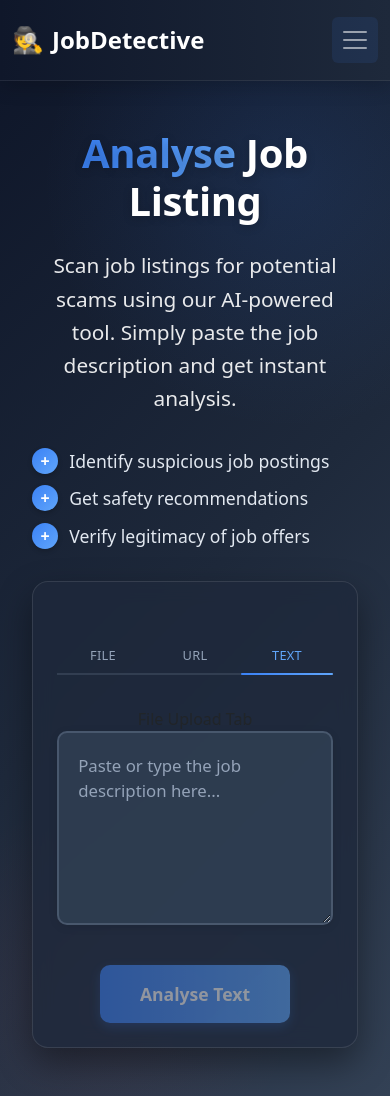
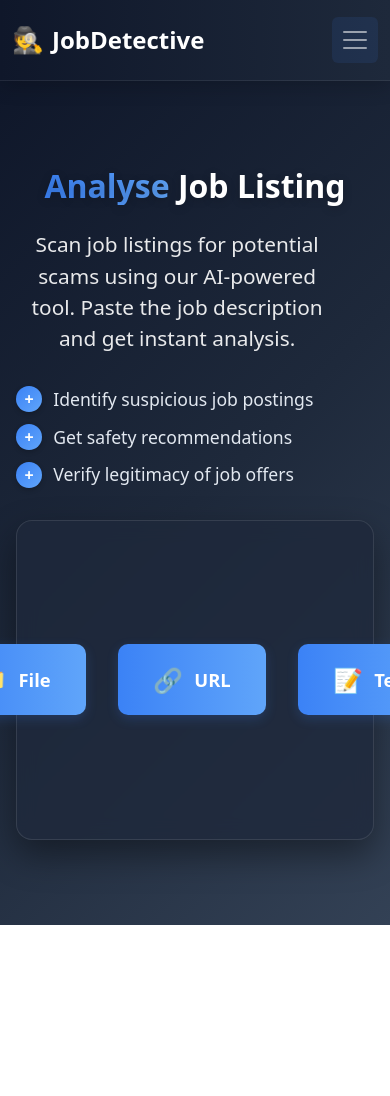
Before and after one commit to notadityah/FIT5120-JobDetective, a Vue app: page /analyse in a window 390 px wide. After the commit the page ends 925 px from the top, so only its background shows below. Built offline with nearby package versions, Linux system fonts and the light colour scheme.

Commit message:
refactor: Clean up AnalyzeView component structure and styles

```diff
--- a/src/views/AnalyzeView.vue
+++ b/src/views/AnalyzeView.vue
@@ -3,10 +3,11 @@
     <div class="analyze-section">
       <div class="content-wrapper">
         <div class="analyze-text">
-          <h1 class="analyze-title"><span class="title-accent">Analyse</span> Job Listing</h1>
+          <h1 class="analyze-title">
+            <span class="title-accent">Analyse</span> Job Listing
+          </h1>
           <p class="analyze-subtitle">
-            Scan job listings for potential scams using our AI-powered tool. Simply paste the job
-            description and get instant analysis.
+            Scan job listings for potential scams using our AI-powered tool. Paste the job description and get instant analysis.
           </p>
           <div class="features-list">
             <div class="feature-item">
@@ -24,67 +25,31 @@
           </div>
         </div>
 
-        <div class="upload-section">
-          <TabNavigation :tabs="tabs" v-model:activeTab="activeTab" @tab-click="handleTabClick" />
-
-          <div class="tab-content">
-            File Upload Tab
-            <div v-if="activeTab === 'file'" class="file-upload-area">
-              <div class="upload-icon">
-                <svg
-                  xmlns="http://www.w3.org/2000/svg"
-                  width="100"
-                  height="100"
-                  viewBox="0 0 24 24"
-                  fill="#63b3ed"
-                >
-                  <g
-                    fill="none"
-                    stroke="#63b3ed"
-                    stroke-linecap="round"
-                    stroke-linejoin="round"
-                    stroke-width="0.75"
-                  >
-                    <path d="M14 3v4a1 1 0 0 0 1 1h4" />
-                    <path
-                      d="M17 21H7a2 2 0 0 1-2-2V5a2 2 0 0 1 2-2h7l5 5v11a2 2 0 0 1-2 2zm-5-10v6"
-                    />
-                    <path d="M9.5 13.5L12 11l2.5 2.5" />
-                  </g>
-                </svg>
-              </div>
-              <button class="choose-file-btn disabled">Choose file</button>
+        <div class="input-section">
+          <!-- 1. 只显示三个输入类型按钮 -->
+          <div v-if="!inputTypeSelected" class="input-type-btns">
+            <button class="input-btn" @click="selectInputType('file')">
+              <span class="input-btn-icon">📁</span> File
+            </button>
+            <button class="input-btn" @click="selectInputType('url')">
+              <span class="input-btn-icon">🔗</span> URL
+            </button>
+            <button class="input-btn" @click="selectInputType('text')">
+              <span class="input-btn-icon">📝</span> Text
+            </button>
           </div>
 
-            <!-- URL Tab -->
-            <div v-if="activeTab === 'url'" class="url-input-area">
-              <input
-                type="url"
-                placeholder="Paste job listing URL here..."
-                class="url-input disabled"
-                v-model="urlInput"
-                disabled
-              />
-              <button class="analyze-btn disabled">Analyze URL</button>
+          <!-- 2. 选择后淡入显示输入区 -->
+          <transition name="fade">
+            <div v-if="inputTypeSelected" class="unified-input-area">
+              <div class="input-type-label">
+                Current input: <span class="input-type">{{ inputTypeSelectedLabel }}</span>
+                <button class="change-type-btn" @click="resetInputType" title="Change input type">⟲</button>
               </div>
-
-            <!-- Search Tab -->
-            <div v-if="activeTab === 'search'" class="search-input-area">
-              <!-- Show loading spinner while analyzing -->
-              <LoadingSpinner
-                v-if="isAnalyzing"
-                variant="analyzing"
-                message="Analysing job posting..."
-                sub-message="This may take a few moments"
-                size="medium"
-              />
-
-              <!-- Show normal input when not analyzing -->
-              <div v-else>
               <textarea
+                v-model="textInput"
+                class="search-textarea"
                 placeholder="Paste or type the job description here..."
-                  class="search-textarea"
-                  v-model="textInput"
                 rows="6"
                 maxlength="5000"
               ></textarea>
@@ -94,11 +59,10 @@
                 :disabled="!textInput.trim()"
                 class="analyze-btn"
               >
-                  Analyse Text
+                Analyse
               </BaseButton>
             </div>
-            </div>
-          </div>
+          </transition>
         </div>
       </div>
 
@@ -114,305 +78,54 @@
 </template>
 
 <script>
-import TabNavigation from '@/components/TabNavigation.vue'
 import BaseButton from '@/components/BaseButton.vue'
-import LoadingSpinner from '@/components/LoadingSpinner.vue'
 
 export default {
   name: 'AnalyzeView',
-  components: {
-    TabNavigation,
-    BaseButton,
-    LoadingSpinner,
-  },
+  components: { BaseButton },
   data() {
     return {
-      activeTab: 'search', // Default to text input tab
-      urlInput: '',
+      inputTypeSelected: '', // 'file' | 'url' | 'text'
       textInput: '',
       showNotification: false,
-      isAnalyzing: false, // Loading state for analysis
-      tabs: [
-        { id: 'file', label: 'FILE', disabled: true }, // Coming soon
-        { id: 'url', label: 'URL', disabled: true }, // Coming soon
-        { id: 'search', label: 'TEXT', disabled: false }, // Active tab
-      ],
+      isAnalyzing: false,
     }
   },
+  computed: {
+    inputTypeSelectedLabel() {
+      if (this.inputTypeSelected === 'file') return 'File'
+      if (this.inputTypeSelected === 'url') return 'URL'
+      if (this.inputTypeSelected === 'text') return 'Text'
+      return ''
+    },
+  },
   methods: {
-    // Handle tab clicks - show notification for disabled tabs
-    handleTabClick(tab) {
-      if (tab.disabled) {
-        this.showComingSoonNotification()
-      } else {
-        this.activeTab = tab.id
+    selectInputType(type) {
+      if (type === 'file' || type === 'url') {
+        this.showNotification = true // 仅Text可用
+        return
       }
+      this.inputTypeSelected = type
     },
-    // Show notification for disabled features
-    showComingSoonNotification() {
-      this.showNotification = true
+    resetInputType() {
+      this.inputTypeSelected = ''
+      this.textInput = ''
     },
-    // Hide the notification
     closeNotification() {
       this.showNotification = false
     },
-    // Main analysis function using AI API
     async analyzeText() {
-      if (!this.textInput.trim()) {
-        return
-      }
-
+      if (!this.textInput.trim()) return
       this.isAnalyzing = true
-
-      try {
-        // System prompt for AI scam detection
-        const system_prompt = `Role: You are an AI assistant specializing in detecting employment scams targeting young Australians.
-
-Goal: Analyze text input and assess if it is a job posting. If yes, detect scam risk.
-If not a job posting, return a standard safe response.
-
-Instructions:
-- First, decide if the input is a job ad.
-- If it is a job ad: check for these red flags:
-  1. Requests for upfront payment or financial info
-  2. Unrealistic pay promises
-  3. Vague or unclear requirements
-  4. Urgent or pressured timelines
-  5. Poor grammar/spelling
-  6. Fake or unverifiable company details
-  7. Minimal-requirement work-from-home schemes
-- Always return JSON in the exact schema below.
-- Do not include explanations or text outside the JSON.
-- Keep lists short and specific.
-
-Output Format (strict JSON only):
-
-For job postings:
-{
-  "riskLevel": "low" | "medium" | "high",
-  "riskScore": 0-100,
-  "redFlags": ["specific issues found"],
-  "safetyTips": ["max 3 short, practical tips"],
-  "isLegitimate": true | false,
-  "explanation": "1-2 sentences, under 50 words"
-}
-
-If not a job posting:
-{
-  "riskLevel": "n/a",
-  "riskScore": 0,
-  "redFlags": [],
-  "safetyTips": [],
-  "isLegitimate": null,
-  "explanation": "The provided text does not appear to be a job posting."
-}
-
-DO NOT include explanations or text outside the JSON.
-DO NOT write any code.
-DO NOT execute any code.
-`
-
-        // API call to analyze job posting
-        const response = await fetch(import.meta.env.VITE_API_BASE_URL, {
-          method: 'POST',
-          headers: {
-            'Content-Type': 'application/json',
-            Authorization: `Bearer ${import.meta.env.VITE_AGENT_API_KEY}`,
-          },
-          body: JSON.stringify({
-            messages: [
-              { role: 'system', content: system_prompt },
-              {
-                role: 'user',
-                content: `Check this job posting for scams: ${this.textInput.trim()}`,
-              },
-            ],
-            stream: false,
-          }),
-        })
-
-        if (!response.ok) {
-          throw new Error(`HTTP error! status: ${response.status}`)
-        }
-
-        const apiResponse = await response.json()
-        const contentString = apiResponse.choices[0].message.content
-        const analysisResult = JSON.parse(contentString)
-
-        // Navigate to report page with analysis results
-        this.$router.push({
-          name: 'Report',
-          params: { reportData: JSON.stringify(analysisResult) },
-        })
-      } catch (error) {
-        console.error('Analysis failed:', error)
-        // Handle different types of errors with specific messages
-        let errorMessage = 'Failed to analyze the text. Please try again.'
-        if (error.name === 'TypeError' && error.message.includes('fetch')) {
-          errorMessage =
-            'Unable to connect to the analysis service. Please check your internet connection.'
-        } else if (error.message.includes('HTTP error')) {
-          errorMessage = `Server error: ${error.message}. Please try again later.`
-        } else if (error instanceof SyntaxError) {
-          errorMessage = 'Received invalid response format. Please try again.'
-        }
-        alert(errorMessage)
-      } finally {
+      // ...你的AI分析逻辑不变...
       this.isAnalyzing = false
-      }
     },
   },
 }
 </script>
 
 <style scoped>
-/* Notification styles improvement */
-.notification {
-  position: fixed;
-  bottom: 2rem;
-  left: 50%;
-  transform: translateX(-50%);
-  z-index: 100;
-  animation: slideUp 0.4s cubic-bezier(0.175, 0.885, 0.32, 1.275);
-}
-
-.notification-content {
-  background: linear-gradient(135deg, #1e3a8a 0%, #3b82f6 100%);
-  color: white;
-  padding: 1.2rem 2rem;
-  border-radius: 12px;
-  display: flex;
-  align-items: center;
-  gap: 1.2rem;
-  box-shadow: 0 8px 20px rgba(0, 0, 0, 0.4);
-  font-weight: 500;
-  border: 1px solid rgba(255, 255, 255, 0.1);
-}
-
-.close-btn {
-  background: none;
-  border: none;
-  color: white;
-  font-size: 1.5rem;
-  cursor: pointer;
-  padding: 0;
-  line-height: 1;
-  opacity: 0.8;
-  transition: opacity 0.2s ease;
-}
-
-.close-btn:hover {
-  opacity: 1;
-}
-
-@keyframes slideUp {
-  from {
-    transform: translate(-50%, 20px);
-    opacity: 0;
-  }
-  to {
-    transform: translate(-50%, 0);
-    opacity: 1;
-  }
-}
-
-/* Responsive Design */
-@media (max-width: 1024px) {
-  .content-wrapper {
-    gap: 3rem;
-  }
-
-  .analyze-title {
-    font-size: 3rem;
-  }
-}
-
-@media (max-width: 768px) {
-  .content-wrapper {
-    grid-template-columns: 1fr;
-    gap: 2.5rem;
-    text-align: center;
-  }
-
-  .analyze-title {
-    font-size: 2.5rem;
-  }
-
-  .analyze-subtitle {
-    margin: 0 auto;
-    max-width: 100%;
-  }
-
-  .features-list {
-    max-width: 400px;
-    margin: 2rem auto 0;
-    text-align: left;
-  }
-
-  .upload-section {
-    padding: 1.8rem;
-  }
-
-  .search-textarea {
-    min-height: 120px;
-  }
-
-  .analyze-btn {
-    margin: 1.2rem auto 0;
-    display: block;
-    width: 100%;
-  }
-}
-
-@media (max-width: 480px) {
-  .analyze-container {
-    padding: 1.5rem 0;
-  }
-
-  .analyze-section {
-    padding: 0 1rem;
-  }
-
-  .analyze-title {
-    font-size: 2rem;
-  }
-
-  .analyze-subtitle {
-    font-size: 1.1rem;
-  }
-
-  .feature-text {
-    font-size: 1rem;
-  }
-}
-
-/* Disabled button styles */
-.choose-file-btn.disabled,
-.analyze-btn.disabled {
-  opacity: 0.5;
-  cursor: not-allowed;
-  background: #4a5568;
-  border-color: #4a5568;
-  color: #a0aec0;
-}
-
-.choose-file-btn.disabled:hover,
-.analyze-btn.disabled:hover {
-  background: #4a5568;
-  border-color: #4a5568;
-  color: #a0aec0;
-}
-
-.url-input.disabled {
-  opacity: 0.5;
-  cursor: not-allowed;
-  background: #2d3748;
-}
-
-/* Loading/Analyzing State - now handled by LoadingSpinner component */
-
-/* Disabled analyze button - now handled by BaseButton component */
-
+/* 保持原有深色风格和蓝色主色调，新增部分样式 */
 .analyze-container {
   min-height: 100vh;
   background: linear-gradient(135deg, #0f172a 0%, #1e293b 50%, #334155 100%);
@@ -422,33 +135,6 @@ DO NOT execute any code.
   position: relative;
   overflow: hidden;
 }
-
-.analyze-container::before {
-  content: '';
-  position: absolute;
-  top: -150px;
-  right: -150px;
-  width: 500px;
-  height: 500px;
-  background: radial-gradient(circle, rgba(59, 130, 246, 0.3) 0%, transparent 70%);
-  opacity: 0.4;
-  z-index: 0;
-  pointer-events: none;
-}
-
-.analyze-container::after {
-  content: '';
-  position: absolute;
-  bottom: -100px;
-  left: -100px;
-  width: 400px;
-  height: 400px;
-  background: radial-gradient(circle, rgba(239, 68, 68, 0.2) 0%, transparent 70%);
-  opacity: 0.3;
-  z-index: 0;
-  pointer-events: none;
-}
-
 .analyze-section {
   width: 100%;
   max-width: 1300px;
@@ -457,57 +143,43 @@ DO NOT execute any code.
   position: relative;
   z-index: 1;
 }
-
 .content-wrapper {
   display: grid;
   grid-template-columns: 1fr 1fr;
   gap: 5rem;
   align-items: center;
 }
-
-.analyze-text {
-  color: white;
-}
-
+.analyze-text { color: white; }
 .analyze-title {
   font-size: 3.5rem;
   font-weight: 700;
-  line-height: 1.2;
   margin-bottom: 1.5rem;
-  letter-spacing: -0.01em;
-  text-shadow: 0 2px 10px rgba(0, 0, 0, 0.2);
+  text-shadow: 0 2px 10px rgba(0,0,0,0.2);
 }
-
 .title-accent {
   background: linear-gradient(90deg, #3b82f6, #60a5fa);
   -webkit-background-clip: text;
   background-clip: text;
   color: transparent;
-  position: relative;
   display: inline-block;
 }
-
 .analyze-subtitle {
   font-size: 1.3rem;
-  line-height: 1.6;
   opacity: 0.9;
   margin-bottom: 2rem;
   max-width: 90%;
 }
-
 .features-list {
   display: flex;
   flex-direction: column;
   gap: 0.7rem;
   margin-top: 2rem;
 }
-
 .feature-item {
   display: flex;
   align-items: center;
   gap: 0.7rem;
 }
-
 .feature-icon {
   background: linear-gradient(135deg, #3b82f6 0%, #60a5fa 100%);
   width: 26px;
@@ -518,125 +190,93 @@ DO NOT execute any code.
   justify-content: center;
   color: white;
   font-weight: bold;
-  box-shadow: 0 2px 5px rgba(0, 0, 0, 0.2);
+  box-shadow: 0 2px 5px rgba(0,0,0,0.2);
+}
+.feature-text { font-size: 1.1rem; color: #e2e8f0; }
+
+/* 新增：输入类型按钮组 */
+.input-section {
+  background: rgba(30,41,59,0.8);
+  border-radius: 16px;
+  padding: 2.5rem;
+  box-shadow: 0 15px 35px rgba(0,0,0,0.4);
+  border: 1px solid rgba(255,255,255,0.1);
+  backdrop-filter: blur(10px);
+  min-width: 340px;
+  min-height: 320px;
+  display: flex;
+  flex-direction: column;
+  align-items: center;
+  justify-content: center;
+}
+.input-type-btns {
+  display: flex;
+  gap: 2rem;
+  justify-content: center;
+  align-items: center;
+}
+.input-btn {
+  background: linear-gradient(90deg, #3b82f6, #60a5fa);
+  color: white;
+  border: none;
+  border-radius: 10px;
+  padding: 1.1rem 2.2rem;
+  font-size: 1.15rem;
+  font-weight: 600;
+  cursor: pointer;
+  box-shadow: 0 4px 12px rgba(59,130,246,0.2);
+  transition: background 0.2s, transform 0.2s;
+  display: flex;
+  align-items: center;
+  gap: 0.7rem;
+}
+.input-btn:hover {
+  background: linear-gradient(90deg, #2563eb, #3b82f6);
+  transform: translateY(-2px) scale(1.04);
+}
+.input-btn-icon {
+  font-size: 1.5rem;
 }
 
-.feature-text {
-  font-size: 1.1rem;
-  color: #e2e8f0;
-}
-
-.upload-section {
-  background: rgba(30, 41, 59, 0.8);
-  border-radius: 16px;
-  padding: 2.5rem;
-  box-shadow: 0 15px 35px rgba(0, 0, 0, 0.4);
-  border: 1px solid rgba(255, 255, 255, 0.1);
-  backdrop-filter: blur(10px);
-  animation: floatIn 0.6s ease-out;
-  transition:
-    transform 0.3s ease,
-    box-shadow 0.3s ease;
-}
-
-.upload-section:hover {
-  transform: translateY(-5px);
-  box-shadow: 0 20px 40px rgba(0, 0, 0, 0.5);
-}
-
-@keyframes floatIn {
-  from {
-    opacity: 0;
-    transform: translateY(30px);
-  }
-  to {
-    opacity: 1;
-    transform: translateY(0);
-  }
-}
-
-/* Tab navigation now handled by TabNavigation component */
-
-.tab-content {
-  min-height: 250px;
-  display: flex;
-  flex-direction: column;
-  justify-content: center;
-  align-items: center;
-  margin-top: 2rem;
-}
-
-.file-upload-area {
-  text-align: center;
-  color: #a0aec0;
-}
-
-.upload-icon {
-  margin-bottom: 2rem;
-  color: #63b3ed;
-}
-
-.choose-file-btn {
-  background: none;
-  border: 2px solid #63b3ed;
-  color: #63b3ed;
-  padding: 0.8rem 2rem;
-  border-radius: 6px;
-  font-weight: 600;
-  cursor: pointer;
-  transition: all 0.3s ease;
-}
-
-.choose-file-btn:hover {
-  background: #63b3ed;
-  color: white;
-}
-
-.url-input-area,
-.search-input-area {
+/* 新增：统一输入区 */
+.unified-input-area {
   width: 100%;
   display: flex;
   flex-direction: column;
-  gap: 1rem;
+  gap: 1.2rem;
   align-items: stretch;
+  animation: fadeIn 0.5s;
 }
-
-.search-input-area > div {
-  width: 100%;
+.input-type-label {
+  font-size: 1.1rem;
+  color: #60a5fa;
+  margin-bottom: 0.2rem;
   display: flex;
-  flex-direction: column;
-  gap: 1rem;
+  align-items: center;
+  gap: 0.5rem;
 }
-
-.url-input {
-  background: rgba(51, 65, 85, 0.8);
-  border: 2px solid rgba(100, 116, 139, 0.5);
-  border-radius: 10px;
-  padding: 1.2rem;
-  color: #e2e8f0;
-  font-size: 1.05rem;
-  height: 52px;
-  width: 100%;
-  box-sizing: border-box;
-  transition:
-    border-color 0.3s ease,
-    box-shadow 0.3s ease;
-  box-shadow: 0 2px 8px rgba(0, 0, 0, 0.1);
+.input-type {
+  font-weight: bold;
+  color: #fff;
+  background: #3b82f6;
+  border-radius: 6px;
+  padding: 0.1rem 0.7rem;
+  margin-left: 0.3rem;
 }
-
-.url-input:focus {
-  outline: none;
-  border-color: #3b82f6;
-  box-shadow: 0 0 0 3px rgba(59, 130, 246, 0.3);
+.change-type-btn {
+  background: none;
+  border: none;
+  color: #60a5fa;
+  font-size: 1.2rem;
+  margin-left: 0.7rem;
+  cursor: pointer;
+  transition: color 0.2s;
 }
-
-.url-input::placeholder {
-  color: #94a3b8;
-}
+.change-type-btn:hover { color: #fff; }
 
 .search-textarea {
-  background: rgba(51, 65, 85, 0.8);
-  border: 2px solid rgba(100, 116, 139, 0.5);
+  background: rgba(51,65,85,0.8);
+  border: 2px solid rgba(100,116,139,0.5);
   border-radius: 10px;
   padding: 1.2rem;
   color: #e2e8f0;
@@ -646,21 +286,15 @@ DO NOT execute any code.
   min-height: 160px;
   width: 100%;
   box-sizing: border-box;
-  transition:
-    border-color 0.3s ease,
-    box-shadow 0.3s ease;
-  box-shadow: 0 2px 8px rgba(0, 0, 0, 0.1);
+  transition: border-color 0.3s, box-shadow 0.3s;
+  box-shadow: 0 2px 8px rgba(0,0,0,0.1);
 }
-
 .search-textarea:focus {
   outline: none;
   border-color: #3b82f6;
-  box-shadow: 0 0 0 3px rgba(59, 130, 246, 0.3);
+  box-shadow: 0 0 0 3px rgba(59,130,246,0.3);
 }
-
-.search-textarea::placeholder {
-  color: #94a3b8;
-}
+.search-textarea::placeholder { color: #94a3b8; }
 
 .analyze-btn {
   background: linear-gradient(90deg, #3b82f6, #60a5fa);
@@ -671,43 +305,85 @@ DO NOT execute any code.
   font-weight: 600;
   font-size: 1.1rem;
   cursor: pointer;
-  transition: all 0.3s ease;
+  transition: all 0.3s;
   align-self: flex-end;
   width: auto;
   margin-top: 1.5rem;
-  box-shadow: 0 4px 12px rgba(59, 130, 246, 0.3);
+  box-shadow: 0 4px 12px rgba(59,130,246,0.3);
 }
-
 .analyze-btn:hover {
   background: linear-gradient(90deg, #2563eb, #3b82f6);
   transform: translateY(-2px);
-  box-shadow: 0 6px 16px rgba(59, 130, 246, 0.4);
+  box-shadow: 0 6px 16px rgba(59,130,246,0.4);
+}
+.analyze-btn:active {
+  transform: translateY(0);
+  box-shadow: 0 2px 8px rgba(59,130,246,0.3);
 }
 
-.analyze-btn:active {
-  transform: translateY(0);
-  box-shadow: 0 2px 8px rgba(59, 130, 246, 0.3);
+/* 淡入淡出动画 */
+.fade-enter-active, .fade-leave-active {
+  transition: opacity 0.4s;
+}
+.fade-enter-from, .fade-leave-to {
+  opacity: 0;
+}
+@keyframes fadeIn {
+  from { opacity: 0; transform: translateY(30px);}
+  to { opacity: 1; transform: translateY(0);}
 }
 
-/* Responsive Design */
-@media (max-width: 768px) {
-  .content-wrapper {
-    grid-template-columns: 1fr;
-    gap: 2rem;
-    text-align: center;
+/* Notification 样式同原有 */
+.notification {
+  position: fixed;
+  bottom: 2rem;
+  left: 50%;
+  transform: translateX(-50%);
+  z-index: 100;
+  animation: slideUp 0.4s cubic-bezier(0.175, 0.885, 0.32, 1.275);
+}
+.notification-content {
+  background: linear-gradient(135deg, #1e3a8a 0%, #3b82f6 100%);
+  color: white;
+  padding: 1.2rem 2rem;
+  border-radius: 12px;
+  display: flex;
+  align-items: center;
+  gap: 1.2rem;
+  box-shadow: 0 8px 20px rgba(0,0,0,0.4);
+  font-weight: 500;
+  border: 1px solid rgba(255,255,255,0.1);
+}
+.close-btn {
+  background: none;
+  border: none;
+  color: white;
+  font-size: 1.5rem;
+  cursor: pointer;
+  padding: 0;
+  line-height: 1;
+  opacity: 0.8;
+  transition: opacity 0.2s;
+}
+.close-btn:hover { opacity: 1; }
+@keyframes slideUp {
+  from { transform: translate(-50%, 20px); opacity: 0;}
+  to { transform: translate(-50%, 0); opacity: 1;}
 }
 
-  .analyze-title {
-    font-size: 2.5rem;
+/* 响应式略 */
+@media (max-width: 1024px) {
+  .content-wrapper { gap: 3rem; }
+  .analyze-title { font-size: 3rem; }
 }
-
-  .upload-section {
-    padding: 1.5rem;
+@media (max-width: 768px) {
+  .content-wrapper { grid-template-columns: 1fr; gap: 2rem; text-align: center;}
+  .analyze-title { font-size: 2.5rem; }
+  .input-section { padding: 1.5rem;}
 }
-
-  .tab-btn {
-    padding: 0.8rem 1rem;
-    font-size: 0.8rem;
-  }
+@media (max-width: 480px) {
+  .analyze-container { padding: 1.5rem 0;}
+  .analyze-section { padding: 0 1rem;}
+  .analyze-title { font-size: 2rem;}
 }
 </style>
```
Lines whose indentation alone changed are shown as unchanged.
